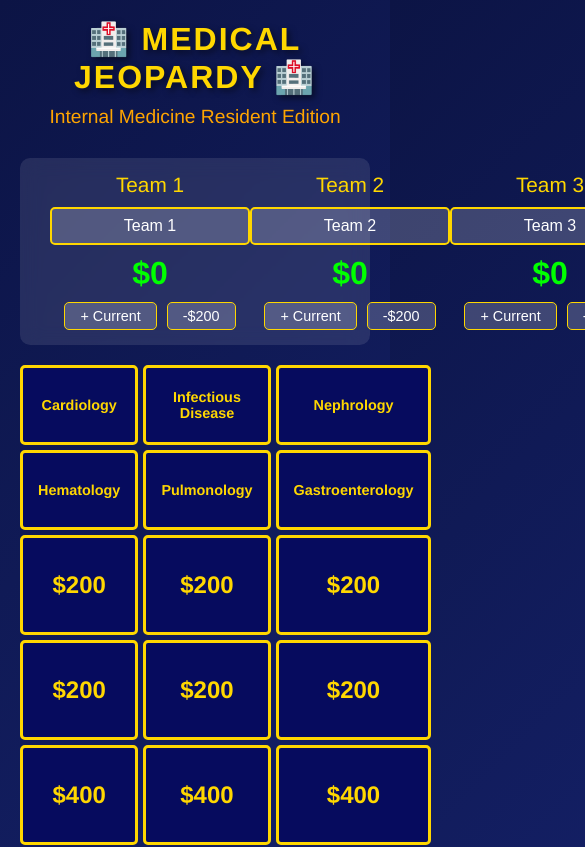
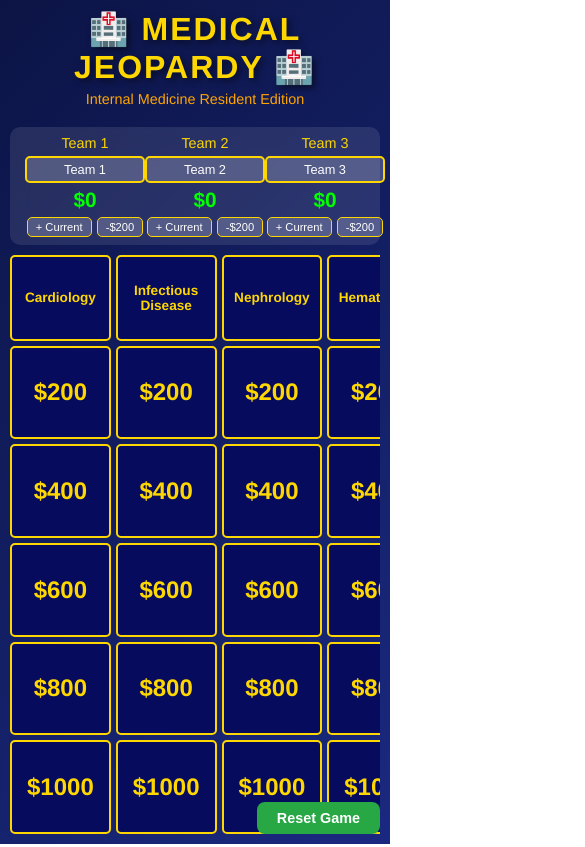
Before and after one commit to comstocd/medical-jeopardy, a plain HTML site: page medical_jeopardy.html in a window 390 px wide. Shown: the top 847 px of the page, 585 px wide, since content can reach past the window. Drawn offline with Linux system fonts and the light colour scheme.

Commit message:
Add files via upload

```diff
--- a/medical_jeopardy.html
+++ b/medical_jeopardy.html
@@ -15,32 +15,39 @@
             font-family: 'Helvetica Neue', Arial, sans-serif;
             background: linear-gradient(135deg, #0c1445 0%, #1a2980 100%);
             color: white;
-            min-height: 100vh;
-            padding: 20px;
+            height: 100vh;
+            padding: 10px;
+            overflow: hidden;
+            display: flex;
+            flex-direction: column;
         }
 
         .container {
-            max-width: 1400px;
+            max-width: 100%;
             margin: 0 auto;
+            display: flex;
+            flex-direction: column;
+            height: 100%;
         }
 
         header {
             text-align: center;
-            margin-bottom: 30px;
+            margin-bottom: 10px;
+            flex-shrink: 0;
         }
 
         h1 {
-            font-size: 3em;
+            font-size: 2em;
             color: #FFD700;
             text-shadow: 3px 3px 6px rgba(0,0,0,0.5);
-            margin-bottom: 10px;
+            margin-bottom: 5px;
             letter-spacing: 2px;
         }
 
         .subtitle {
-            font-size: 1.2em;
+            font-size: 0.9em;
             color: #FFA500;
-            margin-bottom: 20px;
+            margin-bottom: 10px;
         }
 
         .score-board {
@@ -48,10 +55,11 @@
             justify-content: space-between;
             align-items: center;
             background: rgba(255,255,255,0.1);
-            padding: 15px 30px;
+            padding: 8px 15px;
             border-radius: 10px;
-            margin-bottom: 20px;
+            margin-bottom: 10px;
             backdrop-filter: blur(10px);
+            flex-shrink: 0;
         }
 
         .team {
@@ -60,44 +68,44 @@
         }
 
         .team-name {
-            font-size: 1.3em;
+            font-size: 0.9em;
             color: #FFD700;
-            margin-bottom: 10px;
+            margin-bottom: 5px;
         }
 
         .team input {
             background: rgba(255,255,255,0.2);
             border: 2px solid #FFD700;
             color: white;
-            padding: 8px;
-            font-size: 1em;
+            padding: 4px;
+            font-size: 0.8em;
             border-radius: 5px;
-            width: 200px;
+            width: 120px;
             text-align: center;
         }
 
         .score {
-            font-size: 2em;
+            font-size: 1.3em;
             font-weight: bold;
             color: #00ff00;
-            margin-top: 10px;
+            margin-top: 5px;
         }
 
         .score-controls {
             display: flex;
-            gap: 10px;
+            gap: 5px;
             justify-content: center;
-            margin-top: 10px;
+            margin-top: 5px;
         }
 
         .score-btn {
             background: rgba(255,255,255,0.2);
             border: 1px solid #FFD700;
             color: white;
-            padding: 5px 15px;
+            padding: 3px 8px;
             border-radius: 5px;
             cursor: pointer;
-            font-size: 0.9em;
+            font-size: 0.7em;
         }
 
         .score-btn:hover {
@@ -107,20 +115,20 @@
         .board {
             display: grid;
             grid-template-columns: repeat(6, 1fr);
-            gap: 10px;
-            margin-bottom: 30px;
+            gap: 5px;
+            flex: 1;
+            overflow: hidden;
         }
 
         .category {
             background: #060B5E;
-            padding: 20px;
+            padding: 10px 5px;
             text-align: center;
-            font-size: 1.1em;
+            font-size: 0.85em;
             font-weight: bold;
-            border: 3px solid #FFD700;
+            border: 2px solid #FFD700;
             border-radius: 5px;
             color: #FFD700;
-            min-height: 80px;
             display: flex;
             align-items: center;
             justify-content: center;
@@ -128,16 +136,15 @@
 
         .clue {
             background: #060B5E;
-            padding: 30px;
+            padding: 15px;
             text-align: center;
-            font-size: 2em;
+            font-size: 1.5em;
             font-weight: bold;
-            border: 3px solid #FFD700;
+            border: 2px solid #FFD700;
             border-radius: 5px;
             cursor: pointer;
             transition: all 0.3s;
             color: #FFD700;
-            min-height: 100px;
             display: flex;
             align-items: center;
             justify-content: center;
@@ -145,8 +152,8 @@
 
         .clue:hover:not(.selected) {
             background: #0a0f7a;
-            transform: scale(1.05);
-            box-shadow: 0 0 20px rgba(255,215,0,0.5);
+            transform: scale(1.02);
+            box-shadow: 0 0 15px rgba(255,215,0,0.5);
         }
 
         .clue.selected {
@@ -176,43 +183,43 @@
 
         .modal-content {
             background: linear-gradient(135deg, #0c1445 0%, #1a2980 100%);
-            padding: 40px;
+            padding: 30px;
             border-radius: 15px;
             max-width: 900px;
             width: 100%;
             max-height: 90vh;
             overflow-y: auto;
-            border: 5px solid #FFD700;
+            border: 4px solid #FFD700;
             box-shadow: 0 0 50px rgba(255,215,0,0.3);
         }
 
         .modal-value {
-            font-size: 2.5em;
+            font-size: 2em;
             color: #FFD700;
             text-align: center;
-            margin-bottom: 30px;
+            margin-bottom: 20px;
         }
 
         .modal-category {
-            font-size: 1.5em;
+            font-size: 1.3em;
             color: #FFA500;
             text-align: center;
-            margin-bottom: 20px;
+            margin-bottom: 15px;
             text-transform: uppercase;
         }
 
         .question {
-            font-size: 1.8em;
-            line-height: 1.6;
-            margin-bottom: 30px;
+            font-size: 1.5em;
+            line-height: 1.5;
+            margin-bottom: 20px;
             text-align: center;
             color: white;
         }
 
         .answer {
-            font-size: 1.5em;
-            line-height: 1.6;
-            padding: 25px;
+            font-size: 1.3em;
+            line-height: 1.5;
+            padding: 20px;
             background: rgba(255,255,255,0.1);
             border-radius: 10px;
             border-left: 5px solid #00ff00;
@@ -226,20 +233,20 @@
         .answer-label {
             color: #00ff00;
             font-weight: bold;
-            margin-bottom: 15px;
-            font-size: 1.2em;
+            margin-bottom: 10px;
+            font-size: 1.1em;
         }
 
         .modal-buttons {
             display: flex;
             gap: 15px;
             justify-content: center;
-            margin-top: 30px;
+            margin-top: 25px;
         }
 
         .btn {
-            padding: 15px 40px;
-            font-size: 1.2em;
+            padding: 12px 35px;
+            font-size: 1.1em;
             border: none;
             border-radius: 8px;
             cursor: pointer;
@@ -268,15 +275,17 @@
         }
 
         .controls {
-            text-align: center;
-            margin-top: 30px;
+            position: fixed;
+            bottom: 10px;
+            right: 10px;
+            z-index: 100;
         }
 
         .reset-btn {
             background: #28a745;
             color: white;
-            padding: 15px 40px;
-            font-size: 1.2em;
+            padding: 8px 20px;
+            font-size: 0.9em;
             border: none;
             border-radius: 8px;
             cursor: pointer;
@@ -285,46 +294,8 @@
 
         .reset-btn:hover {
             background: #218838;
-            transform: scale(1.05);
         }
 
-        @media (max-width: 1024px) {
-            h1 {
-                font-size: 2em;
-            }
-
-            .board {
-                gap: 5px;
-            }
-
-            .clue {
-                font-size: 1.5em;
-                padding: 20px;
-            }
-
-            .category {
-                font-size: 0.9em;
-                padding: 15px;
-            }
-        }
-
-        @media (max-width: 768px) {
-            .board {
-                grid-template-columns: repeat(3, 1fr);
-            }
-
-            .modal-content {
-                padding: 20px;
-            }
-
-            .question {
-                font-size: 1.3em;
-            }
-
-            .answer {
-                font-size: 1.1em;
-            }
-        }
     </style>
 </head>
 <body>
```
Also changed, not shown: index.html (+63 -92 lines).
